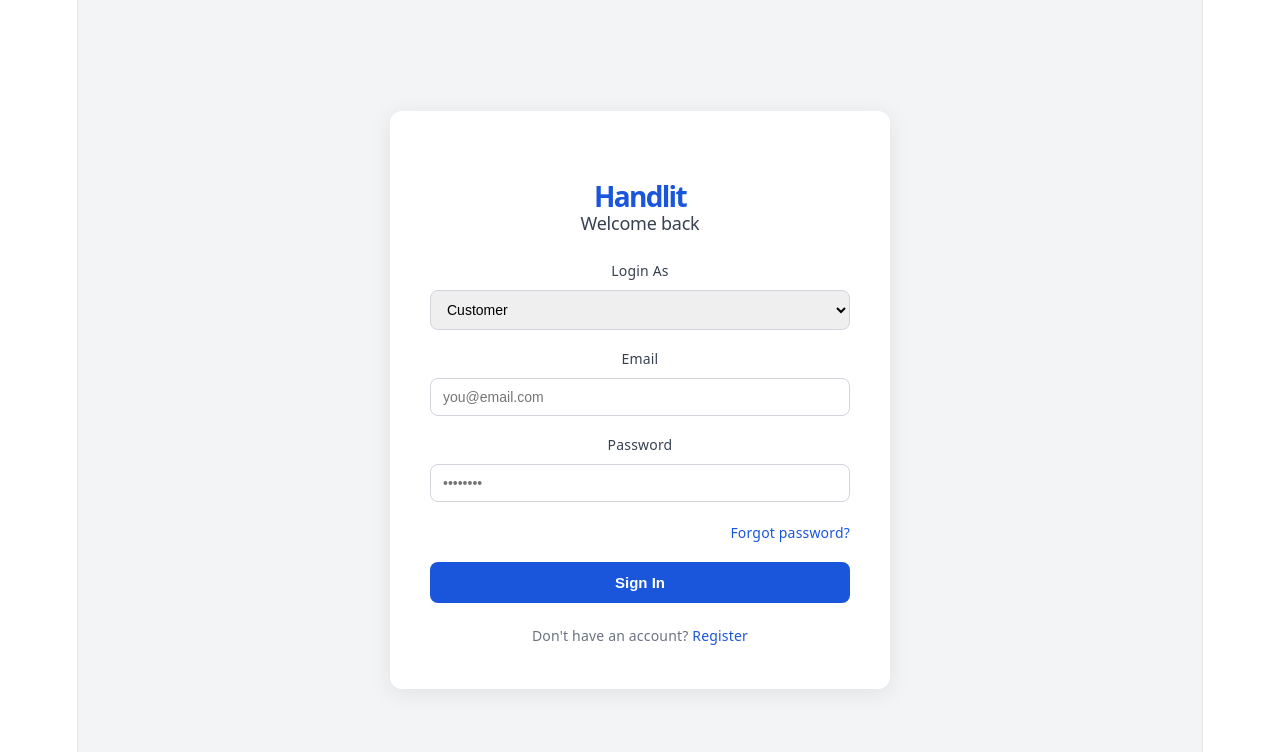
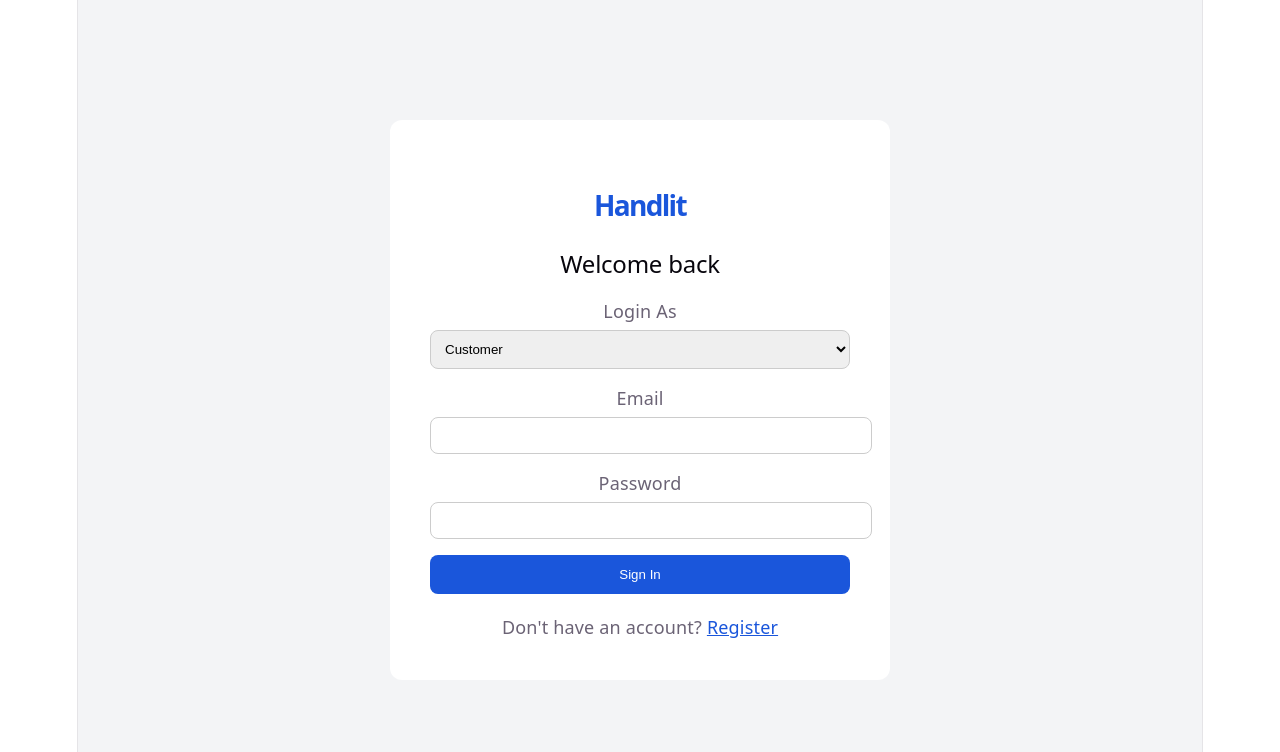
Before and after one commit to mahendrakar-shivani/handlit, a React (Vite) app in the folder frontend/: page /login in a window 1280 px wide. Shown: the top 752 px of the page. Built offline with nearby package versions, Linux system fonts and the light colour scheme; no server answers.

Commit message:
fixed typescript warnings

```diff
--- a/frontend/src/pages/auth/LoginPage.tsx
+++ b/frontend/src/pages/auth/LoginPage.tsx
@@ -5,14 +5,16 @@
 
 const LoginPage = () => {
   const navigate = useNavigate();
+
   const { login } = useAuth();
+
+  const [role, setRole] = useState("customer");
 
   const [form, setForm] = useState({
     email: "",
     password: "",
   });
 
-  const [role, setRole] = useState("customer");
   const [error, setError] = useState("");
   const [loading, setLoading] = useState(false);
 
@@ -26,28 +28,39 @@
   const handleSubmit = async (e: React.FormEvent) => {
     e.preventDefault();
 
-    setError("");
     setLoading(true);
 
+    setError("");
+
     try {
-      let endpoint = "/auth/login";
+      let endpoint = "/api/auth/login";
 
       if (role === "provider") {
-        endpoint = "/providers/login";
+        endpoint = "/api/providers/login";
       }
 
       if (role === "admin") {
-        endpoint = "/admin/login";
+        endpoint = "/api/admin/login";
       }
 
       const res = await api.post(endpoint, form);
 
       const user = res.data.user || res.data.provider || res.data.admin;
 
-      login(user, res.data.token);
+      const token = res.data.token;
+
+      if (!token) {
+        throw new Error("No token received");
+      }
+
+      localStorage.setItem("token", token);
+
+      localStorage.setItem("user", JSON.stringify(user));
+
+      login(user, token);
 
       if (role === "admin") {
-        window.location.href = "/admin";
+        navigate("/admin");
       } else if (role === "provider") {
         navigate("/provider");
       } else {
@@ -99,9 +112,8 @@
 
             <input
               style={styles.input}
+              name="email"
               type="email"
-              name="email"
-              placeholder="you@email.com"
               value={form.email}
               onChange={handleChange}
               required
@@ -113,24 +125,12 @@
 
             <input
               style={styles.input}
+              name="password"
               type="password"
-              name="password"
-              placeholder="••••••••"
               value={form.password}
               onChange={handleChange}
               required
             />
-          </div>
-
-          <div
-            style={{
-              textAlign: "right",
-              marginBottom: 16,
-            }}
-          >
-            <Link to="/forgot-password" style={styles.link}>
-              Forgot password?
-            </Link>
           </div>
 
           <button style={styles.button} type="submit" disabled={loading}>
@@ -155,39 +155,25 @@
     display: "flex",
     alignItems: "center",
     justifyContent: "center",
-    backgroundColor: "#f3f4f6",
+    background: "#f3f4f6",
   },
 
   card: {
-    backgroundColor: "#fff",
+    background: "#fff",
     padding: 40,
     borderRadius: 12,
     width: "100%",
     maxWidth: 420,
-    boxShadow: "0 4px 24px rgba(0,0,0,0.08)",
   },
 
   title: {
     fontSize: 28,
     fontWeight: 700,
     color: "#1a56db",
-    marginBottom: 4,
   },
 
   subtitle: {
-    fontSize: 18,
-    fontWeight: 500,
-    color: "#374151",
-    marginBottom: 24,
-  },
-
-  error: {
-    backgroundColor: "#fee2e2",
-    color: "#dc2626",
-    padding: "10px 14px",
-    borderRadius: 8,
-    marginBottom: 16,
-    fontSize: 14,
+    marginBottom: 20,
   },
 
   field: {
@@ -196,45 +182,39 @@
 
   label: {
     display: "block",
-    fontSize: 14,
-    fontWeight: 500,
-    color: "#374151",
     marginBottom: 6,
   },
 
   input: {
     width: "100%",
-    padding: "10px 12px",
-    borderRadius: 8,
-    border: "1px solid #d1d5db",
-    fontSize: 14,
-    outline: "none",
-    boxSizing: "border-box",
+    padding: "10px",
+    border: "1px solid #ccc",
+    borderRadius: "8px",
   },
 
   button: {
     width: "100%",
     padding: "12px",
-    backgroundColor: "#1a56db",
-    color: "#fff",
+    background: "#1a56db",
     border: "none",
-    borderRadius: 8,
-    fontSize: 15,
-    fontWeight: 600,
-    cursor: "pointer",
+    borderRadius: "8px",
+    color: "white",
+  },
+
+  error: {
+    background: "#fee2e2",
+    padding: "10px",
+    marginBottom: "16px",
+    color: "red",
   },
 
   link: {
     color: "#1a56db",
-    textDecoration: "none",
-    fontSize: 14,
   },
 
   footer: {
+    marginTop: "20px",
     textAlign: "center",
-    marginTop: 20,
-    fontSize: 14,
-    color: "#6b7280",
   },
 };
 
--- a/frontend/src/services/api.ts
+++ b/frontend/src/services/api.ts
@@ -1,17 +1,26 @@
-import axios from 'axios';
+import axios from "axios";
 
 const api = axios.create({
-  baseURL: import.meta.env.VITE_API_URL,
+  baseURL: import.meta.env.VITE_API_URL || "",
 });
 
-api.interceptors.request.use((config) => {
-  const isProviderRoute = window.location.pathname.startsWith('/provider');
-  const token = isProviderRoute
-    ? localStorage.getItem('providerToken')
-    : localStorage.getItem('token');
-  if (token) config.headers.Authorization = `Bearer ${token}`;
-  return config;
-});
+api.interceptors.request.use(
+  (config) => {
+
+    const token = localStorage.getItem("token");
+
+    if (token) {
+      config.headers.Authorization =
+        `Bearer ${token}`;
+    }
+
+    return config;
+  },
+
+  (error) => {
+    return Promise.reject(error);
+  }
+);
 
 api.interceptors.response.use(
   (response) => response,
```
